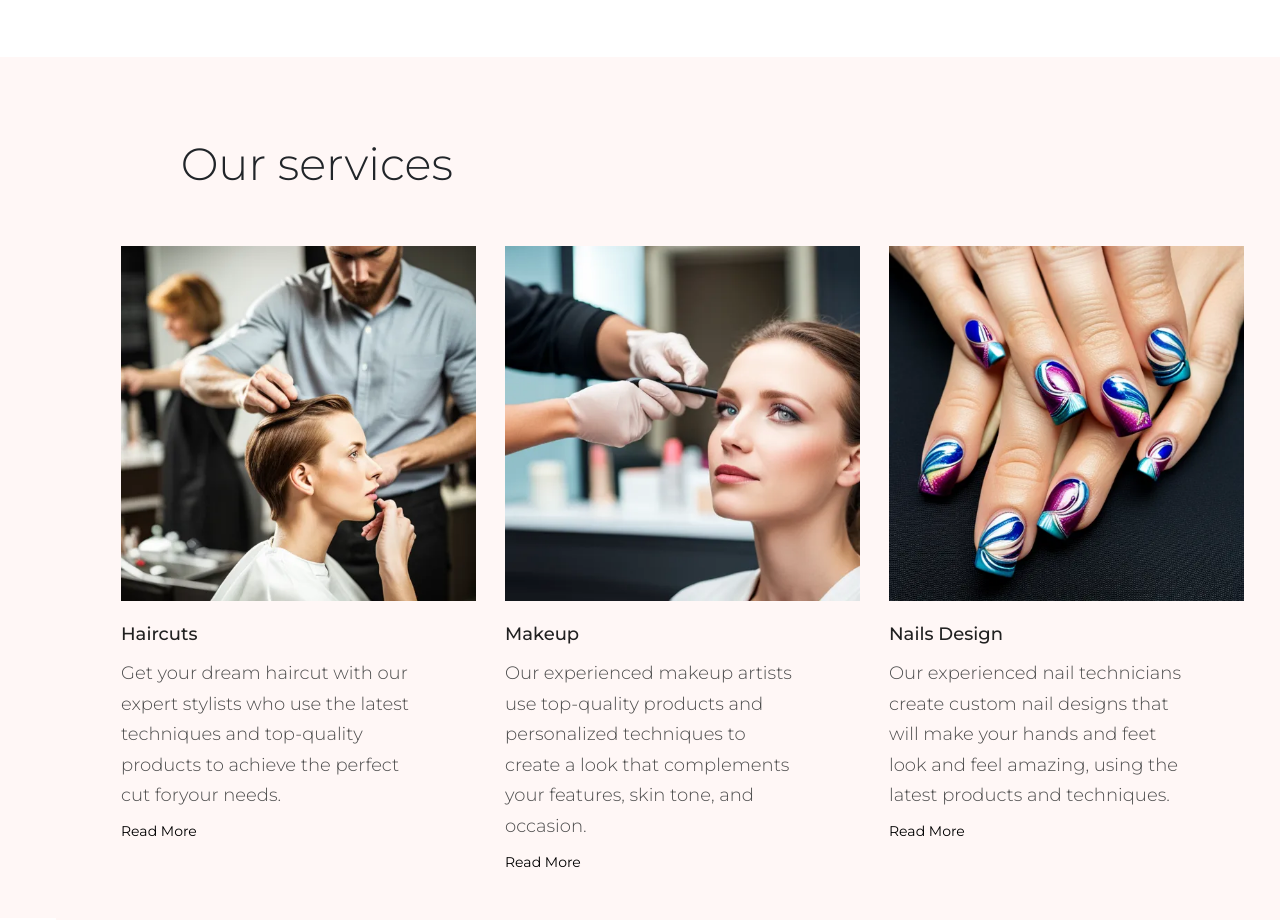
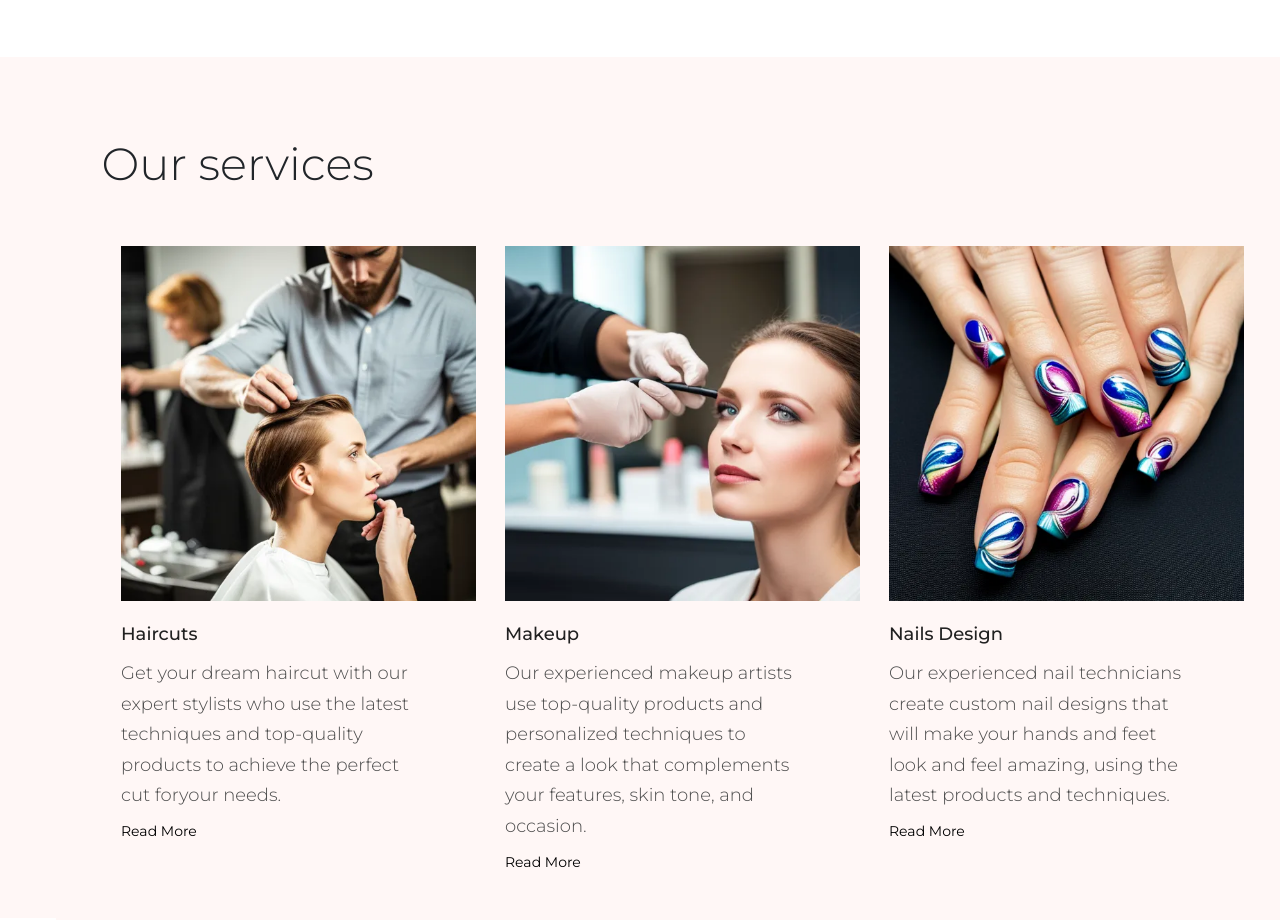
Before and after one commit to nadiahosisy/Beauty-Salon, a React (Vite) app: page / in a window 1280 px wide. Shown: the part 1360-2280 px from the top of the page. Built offline with nearby package versions, Linux system fonts and the light colour scheme; no server answers.

Commit message:
fix style

```diff
--- a/src/style/home-page.css
+++ b/src/style/home-page.css
@@ -96,8 +96,8 @@
 .heading-title-home-page {
   display: flex;
   flex-direction: column;
-  margin-right: 45.5rem;
-  margin-left: 3.5rem;
+  margin-right: 51.9rem;
+
   font-size: 45px;
   font-family: Monserat-ligth, sans-serif;
 }
```
